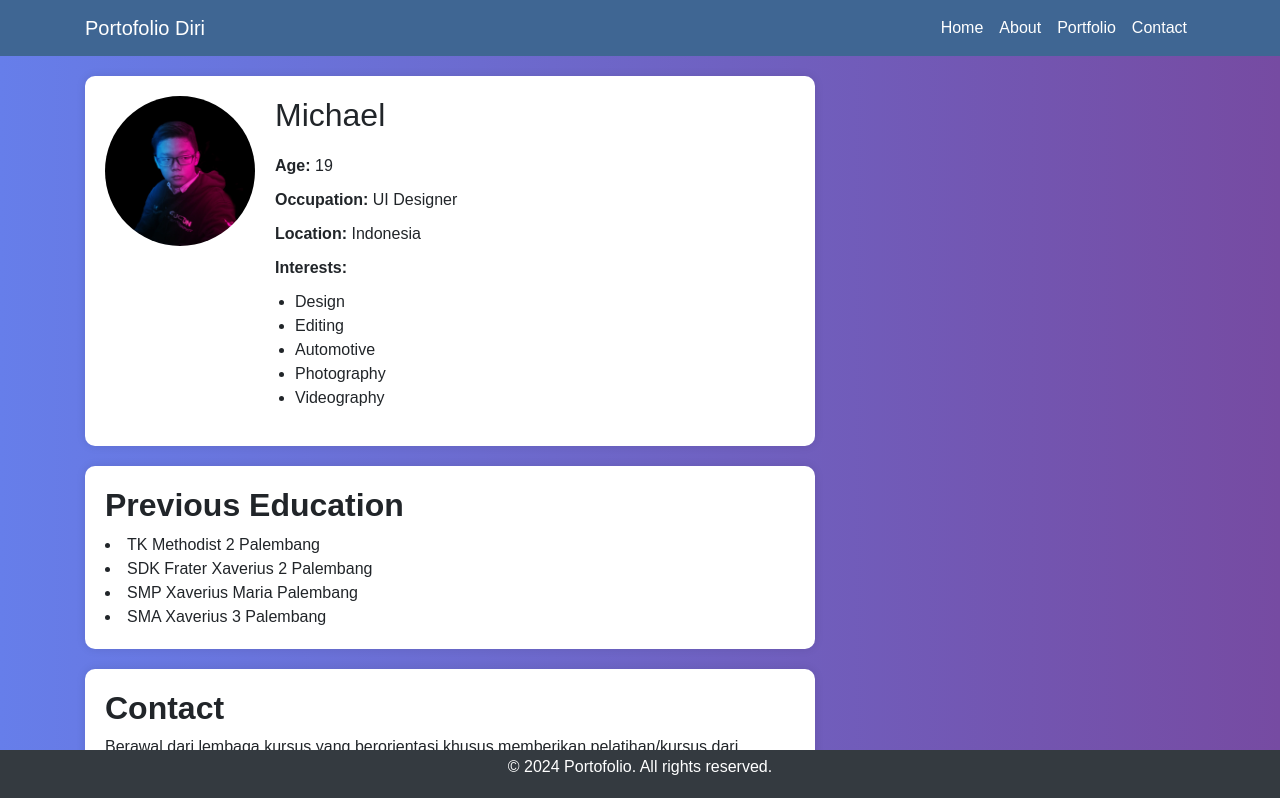
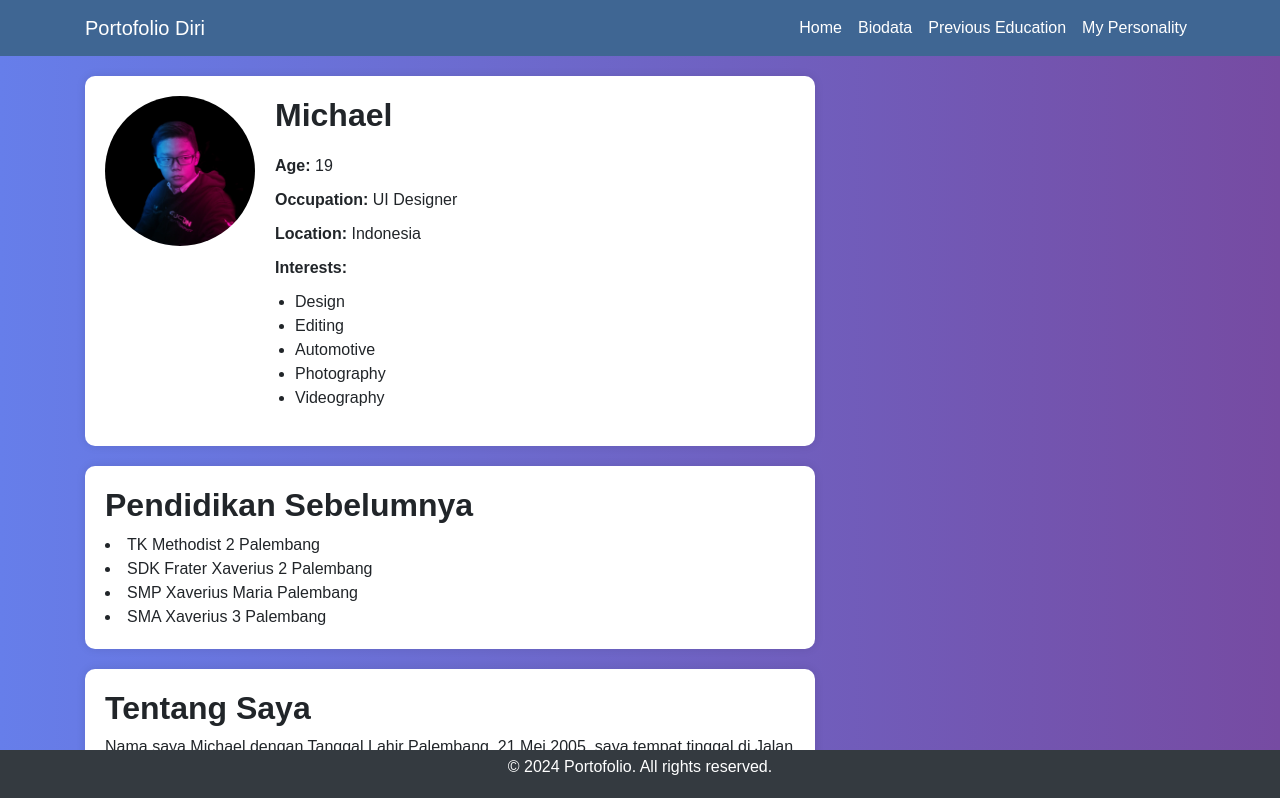
Before and after one commit to michaelaero21/PortofolioDiri, a plain HTML site: page index.html in a window 1280 px wide. Shown: the top 798 px of the page. Drawn offline with nearby package versions, Linux system fonts and the light colour scheme.

Commit message:
Update index.html

```diff
--- a/index.html
+++ b/index.html
@@ -75,13 +75,13 @@
           <a class="nav-link" href="#">Home <span class="sr-only">(current)</span></a>
         </li>
         <li class="nav-item">
-          <a class="nav-link" href="#about">About</a>
+          <a class="nav-link" href="#about">Biodata</a>
         </li>
         <li class="nav-item">
-          <a class="nav-link" href="#portfolio">Portfolio</a>
+          <a class="nav-link" href="#portfolio">Previous Education</a>
         </li>
         <li class="nav-item">
-          <a class="nav-link" href="#contact">Contact</a>
+          <a class="nav-link" href="#contact">My Personality</a>
         </li>
       </ul>
     </div>
@@ -94,7 +94,7 @@
       <div id="about" class="profile-container">
         <img src="foto2.jpg" alt="Profile Picture" class="profile-img">
         <div class="profile-info">
-          <h2>Michael</h2>
+          <h2><strong>Michael</h2></strong>
           <p><strong>Age:</strong> 19</p>
           <p><strong>Occupation:</strong> UI Designer</p>
           <p><strong>Location:</strong> Indonesia</p>
@@ -110,7 +110,7 @@
       </div>
 
       <div id="portfolio" class="profile-container">
-        <h2><strong>Previous Education</h2></strong>
+        <h2><strong>Pendidikan Sebelumnya</h2></strong>
         <li>TK Methodist 2 Palembang</li>
         <li>SDK Frater Xaverius 2 Palembang</li>
         <li>SMP Xaverius Maria Palembang</li>
@@ -119,16 +119,11 @@
       </div>
 
       <div id="contact" class="profile-container">
-        <h2><strong>Contact</h2></strong>
-        <p>Berawal dari lembaga kursus yang berorientasi khusus memberikan pelatihan/kursus dari berbagai program aplikasi komputer, MDP didirikan pada tanggal 1 Juli 1987 di kota Palembang, tepatnya di Jalan Rupit No. 20. Pada saat itu fasilitas laboratorium komputer yang ada hanya 2 ruangan, dan pada bulan November 1988 dibuka cabang di Jl. Letkol Iskandar dengan fasilitas 2 ruangan lab. komputer. Seiring berkembangnya zaman khususnya untuk memenuhi kebutuhan tenaga terampil di bidang komputer dan untuk lebih meningkatkan pelayanan, maka manajemen MDP memutuskan mulai 7 Mei 1990 pindah ke lokasi baru di Jl. Lingkaran 1 No. 305 Palembang dengan kapasitas 6 (enam) kelas dan fasilitas kelas lebih baik.
-
-          Guna memenuhi permintaan permintaan masyarakat yang semakin yang semakin memerlukan suatu suatu system pendidikan yang terarah sesuai bidang pekerjaannya, maka mulai Agustus 1993 Pusat Pendidikan Komputer MDP membuka Pendidikan Ahli Komputer (Program 1 tahun) setara dengan Diploma I (D1) dengan pilihan jurusan : Teknik Informatika, Teknik Komputer, Komputerisasi Akuntansi, Komputer Disain Grafis, dan pada tahun 2000 ditambah satu jurusan yang sedang trend pada dunia internet sekarang ini yaitu Jurusan E-commerce.
-
-          Dengan didasari keinginan untuk berpartisipasi dalam pembangunan negara Republik Indonesia terutama pembangunan manusia yang berintegritas serta memiliki kemampuan di bidang Teknologi Informasi, maka Yayasan Multi Data Palembang berencana untuk mengembangkan lembaga pendidikan pada tingkat yang lebih tinggi. Keinginan tersebut akhirnya terwujud dengan terbitnya Surat Keputusan Direktorat Pendidikan Tinggi Departemen Pendidikan No. 189/D/O/2000, tanggal 7 September 2000, tentang pendirian Akademi Manajemen Informatika dan Komputer MDP serta pemberian Status Terdaftar untuk 2 (dua) program Studi, yaitu Manajemen Informatika (D3) dan Teknik Komputer (D3). Selang satu tahun penyelenggaraan AMIK MDP, pada tanggal 5 Juli 2001 terbit Surat Keputusan Direktorat Pendidikan Tinggi Departemen Pendidikan No. 60/D/O/2001, tentang pendirian Sekolah Tinggi Manajemen Informatika dan Komputer Multi Data Palembang (STMIK MDP) serta pemberian Status Terdaftar kepada 2 (dua) program studi, yaitu Teknik Informatika (S1) dan Sistem Informasi (S1). Melengkapi program studi yang ada di STMIK MDP, pada tanggal 7 Agustus 2001 terbitnya izin penyelenggaraan 1 (satu) program studi baru, yaitu Program Studi Komputerisasi Akuntansi (D3).
-
-          Seiring dengan perkembangan jaman, dan demi mewujudkan lulusan yang bermutu, maka STMIK/AMIK MDP mengikuti pengujian sertifikasi ISO, dan pada tanggal 2 Maret 2004 berhasil mendapatkan sertifikat ISO 9001-2000 tentang manajemen dari SGS dengan No. AU04/2002. Di bidang akademik pada tanggal 28 Januari 2005, Program Studi Sistem Informasi dan Program Studi Teknik Informatika mendapat status “AKREDITASI” dari Badan Akreditasi Nasional Perguruan Tinggi (BAN PT) dengan surat No. 001/Ban-PT/Ak-VIII/S1/I/2005, selanjutnya pada tanggal 8 Juni 2005 menyusul Program Studi Teknik Komputer dan Program Studi Komputerisasi Akuntansi mendapatkan juga status “AKREDITASI” dari BAN PT dengan surat No.005 /Ban-PT/Ak-V/Dpl.III/VI/2005. Akhirnya pada tanggal 7 Juli 2005, Program Studi Manajemen Informatika juga mendapatkan status “AKREDITASI” dari BAN PT dengan surat No. 007/BAN-PT/Ak-V/Dpl-III/VII/2005. Sehingga saat ini semua Program Studi di STMIK/AMIK MDP telah mendapatkan Status “AKREDITASI”.
-
-          Pada 9 April 2021, berdasarkan Surat Keputusan Menteri Pendidikan dan Kebudayaan Republik Indonesia No. 125/E/O/2021 tentang Penggabungan AMIK MDP, STMIK GI MDP, dan STIE MDP menjadi Universitas Multi Data Palembang.</p>
+        <h2><strong>Tentang Saya</h2></strong>
+        <p>Nama saya Michael dengan Tanggal Lahir Palembang, 21 Mei 2005.
+          saya tempat tinggal di Jalan Pangeran Antasari Lorong Keroncongan no 193A
+          saya bertinggi badan 180cm.
+        </p>
       </div>
     </div>
   </div>
```
